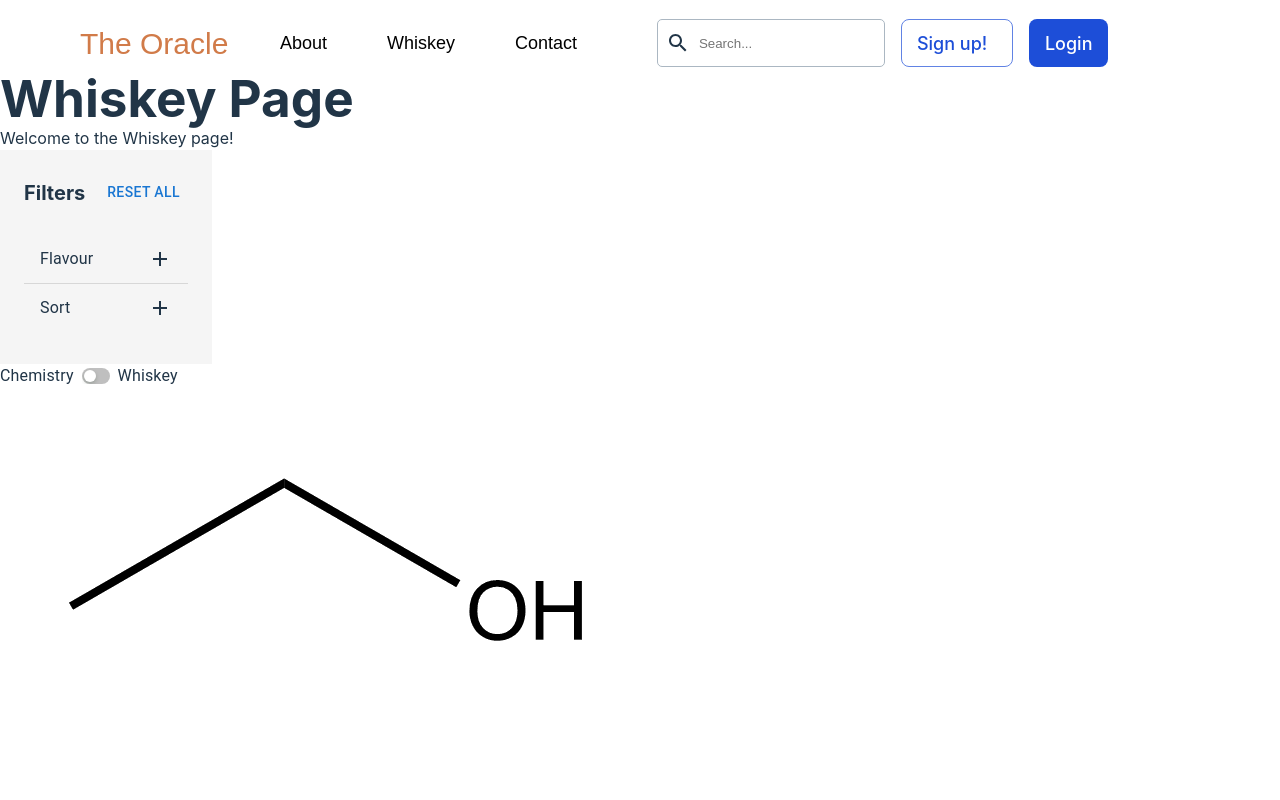
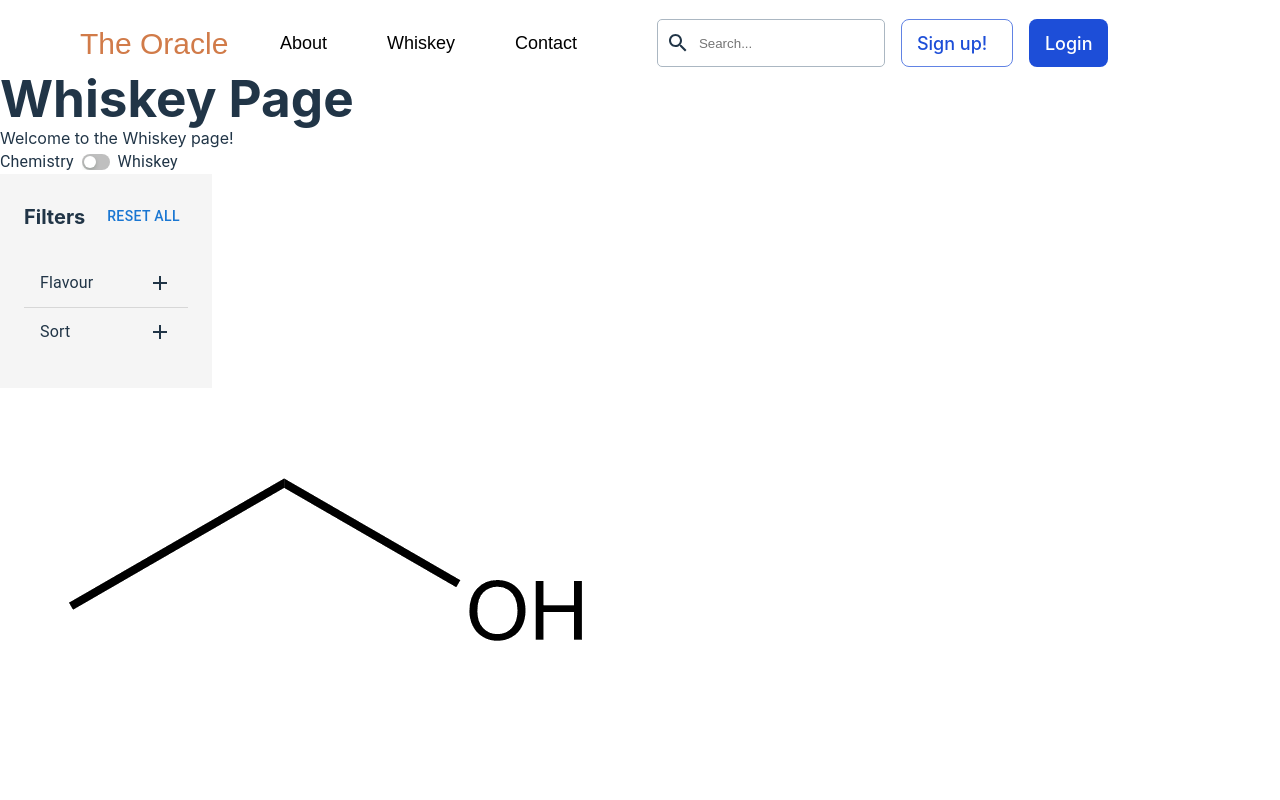
Before and after one commit to RAYMUNDOOOO/savior-iq, a React (Vite) app: page /whiskey in a window 1280 px wide. Shown: the top 800 px of the page. Built offline with nearby package versions, Linux system fonts and the light colour scheme.

Commit message:
Added AppliedFiltersContext to SideFilter and Grid in Whiskey.jsx

```diff
--- a/src/components/Grid.jsx
+++ b/src/components/Grid.jsx
@@ -28,7 +28,7 @@ export function Grid({ appliedMode, appliedFilters }) {
   const tilesToRender = tiles.map((currentTile) => <div>{currentTile}</div>);
   return (
     <div>
-      {tilesToRender};
+      {tilesToRender}
     </div>
   );
 }
--- a/src/pages/Whiskey.jsx
+++ b/src/pages/Whiskey.jsx
@@ -50,9 +50,11 @@ function Whiskey() {
       <h1>Whiskey Page</h1>
       <p>Welcome to the Whiskey page!</p>
       <div style={{ textAlign: "left" }}>
-        <SideFilter text={state.type ? "whiskey" : "chemistry"} />
         <Toggle change={handleChange} />
-        <Grid appliedMode={state.type} />
+          <AppliedFiltersContext.Provider value={appliedFilters}>
+                <SideFilter text={state.type ? "whiskey" : "chemistry"} />
+                <Grid appliedMode={state.type} />
+          </AppliedFiltersContext.Provider>
       </div>
     </div>
   );
```
